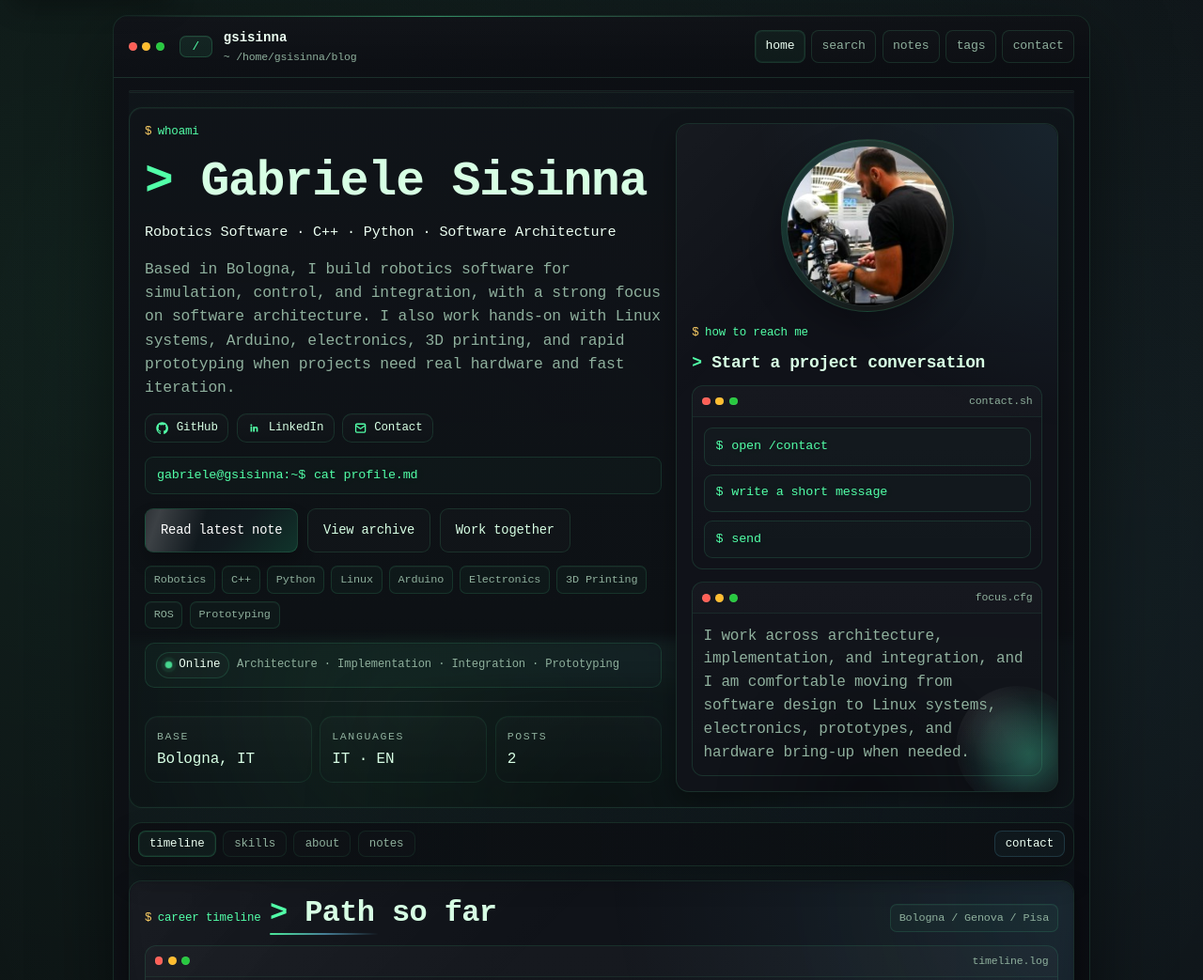
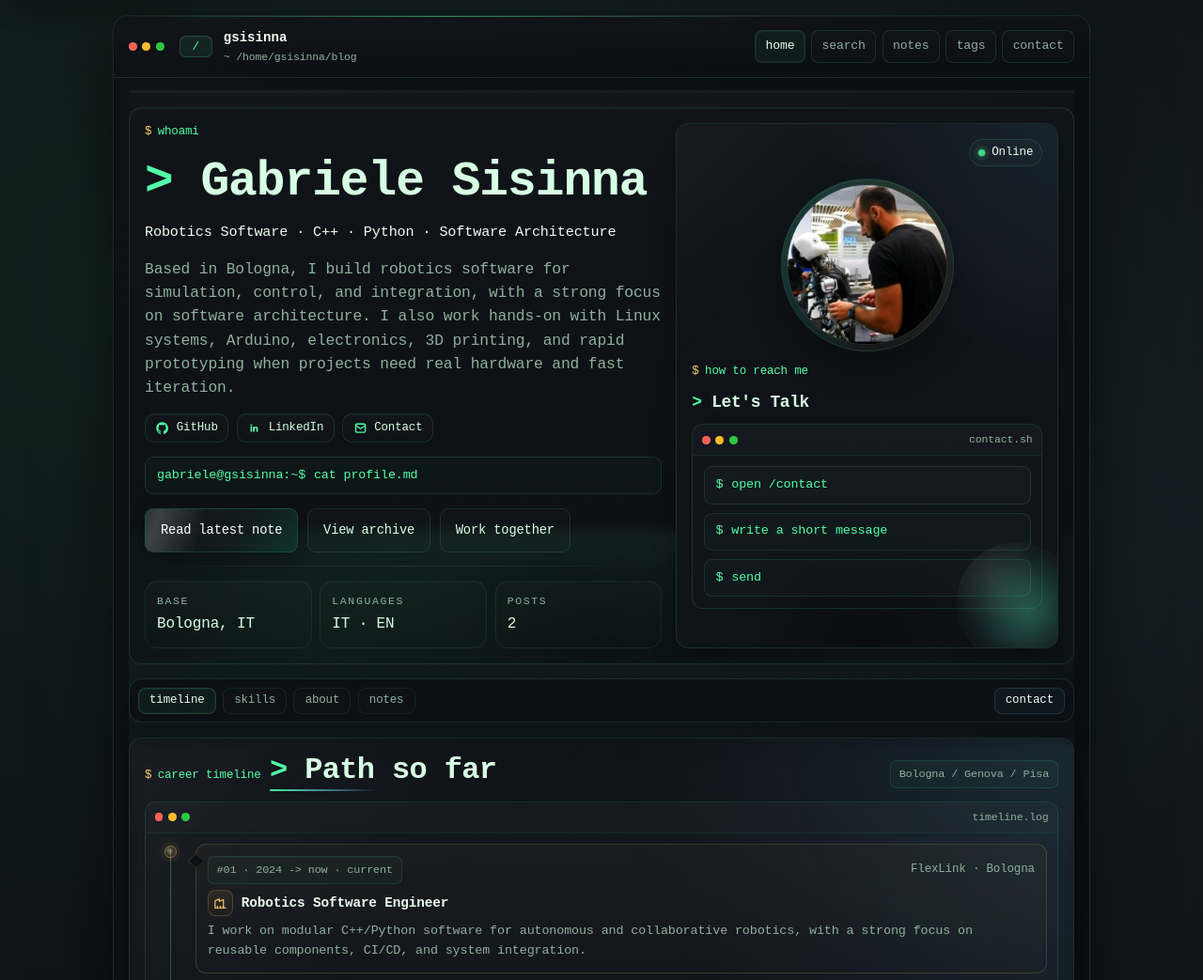
Before and after one commit to gsisinna/gsisinna.github.io, an Astro site: page / in a window 1280 px wide. Shown: the top 1043 px of the page at 94% size. Built offline with nearby package versions, Linux system fonts and the light colour scheme; Astro itself is replaced by a stand-in of ours; some packages are replaced by stand-ins of ours.

Commit message:
Refine homepage contact and about sections

```diff
--- a/src/pages/index.astro
+++ b/src/pages/index.astro
@@ -192,10 +192,6 @@ const hobbies = [
     value: "Riding gives me freedom and focus at the same time. It clears my head, sharpens attention, and gives me the same sense of flow I look for when building software."
   },
   {
-    label: "Photography",
-    value: "Photography helps me notice detail, light, and atmosphere. I enjoy capturing places and everyday moments, especially when they carry the mood of the sea or mountain landscapes."
-  },
-  {
     label: "Trekking",
     value: "Trekking is how I reset. Nature gives me space and perspective, and I feel a strong connection to mountain landscapes because of my roots near Mount Etna in Sicily."
   }
@@ -264,21 +260,6 @@ const hobbies = [
         <a href="/journal/" class="button button-secondary">View archive</a>
         <a href="/contact/" class="button button-secondary">Work together</a>
       </div>
-      <div class="meta-row">
-        <span class="pill">Robotics</span>
-        <span class="pill">C++</span>
-        <span class="pill">Python</span>
-        <span class="pill">Linux</span>
-        <span class="pill">Arduino</span>
-        <span class="pill">Electronics</span>
-        <span class="pill">3D Printing</span>
-        <span class="pill">ROS</span>
-        <span class="pill">Prototyping</span>
-      </div>
-      <div class="availability-strip" aria-label="Availability and work style">
-        <span class="availability-badge"><span class="dot"></span>Online</span>
-        <span class="availability-note">Architecture · Implementation · Integration · Prototyping</span>
-      </div>
       <div class="divider" />
       <div class="mini-stat-grid">
         <div class="mini-tile">
@@ -298,6 +279,9 @@ const hobbies = [
 
     <aside class="panel panel-elevated tilt-card" style="display:grid; gap:0.8rem; align-content:start; position:relative; overflow:hidden;">
       <div aria-hidden="true" class="orb-3d" style="inset:auto -22px -18px auto;" />
+      <div class="availability-strip availability-strip-plain" aria-label="Availability">
+        <span class="availability-badge"><span class="dot"></span>Online</span>
+      </div>
       <figure class="hero-avatar">
         <img
           src="/avatar-profile.jpg"
@@ -309,7 +293,7 @@ const hobbies = [
         />
       </figure>
       <p class="term-label">how to reach me</p>
-      <h2 style="font-size:1.12rem;" class="term-headline">Start a project conversation</h2>
+      <h2 style="font-size:1.12rem;" class="term-headline">Let&apos;s Talk</h2>
       <div class="terminal-card">
         <div class="bar">
           <span class="traffic" aria-hidden="true"><span></span><span></span><span></span></span>
@@ -319,18 +303,6 @@ const hobbies = [
           <div class="command command-typing" style="--type-ch:13; --type-delay:520ms; --type-duration:0.9s;"><span class="prompt">$</span><code>open /contact</code></div>
           <div class="command command-typing" style="--type-ch:21; --type-delay:980ms; --type-duration:1.2s;"><span class="prompt">$</span><code>write a short message</code></div>
           <div class="command command-typing" style="--type-ch:4; --type-delay:1540ms; --type-duration:0.5s;"><span class="prompt">$</span><code>send</code></div>
-        </div>
-      </div>
-      <div class="terminal-card">
-        <div class="bar">
-          <span class="traffic" aria-hidden="true"><span></span><span></span><span></span></span>
-          <span class="title">focus.cfg</span>
-        </div>
-        <div class="body" style="display:grid; gap:0.45rem;">
-          <p class="muted">
-            I work across architecture, implementation, and integration, and I am comfortable moving from software
-            design to Linux systems, electronics, prototypes, and hardware bring-up when needed.
-          </p>
         </div>
       </div>
     </aside>
@@ -477,7 +449,7 @@ const hobbies = [
         <p class="term-label">about me</p>
         <h2 class="term-headline" style="max-width:100%; text-wrap:pretty;">Outside work</h2>
       </div>
-      <span class="pill">life outside robotics</span>
+      <span class="pill">Life</span>
     </div>
 
     <div class="grid-2">
@@ -500,7 +472,6 @@ const hobbies = [
             <div class="command"><span class="prompt">$</span><code>go trekking</code></div>
             <div class="command"><span class="prompt">$</span><code>read books</code></div>
             <div class="command"><span class="prompt">$</span><code>go running</code></div>
-            <div class="command"><span class="prompt">$</span><code>cook something good</code></div>
             <div class="command"><span class="prompt">$</span><code>meet friends</code></div>
           </div>
         </div>
@@ -521,9 +492,6 @@ const hobbies = [
               <p class="muted" style="font-size:0.82rem;">{item.value}</p>
             </div>
           ))}
-          <p class="muted" style="font-size:0.76rem;">
-            Over time, I may turn this space into photo notes, ride logs, and short entries about places, trails, and the sea.
-          </p>
         </div>
       </div>
     </div>
@@ -639,6 +607,14 @@ const hobbies = [
       border-radius: 10px;
       padding: 0.55rem 0.7rem;
       background: linear-gradient(to right, rgba(82,255,168,0.03), rgba(115,217,255,0.02));
+    }
+
+    .availability-strip-plain {
+      border: 0;
+      background: transparent;
+      padding: 0;
+      border-radius: 0;
+      justify-self: end;
     }
 
     .hero-avatar {
```
